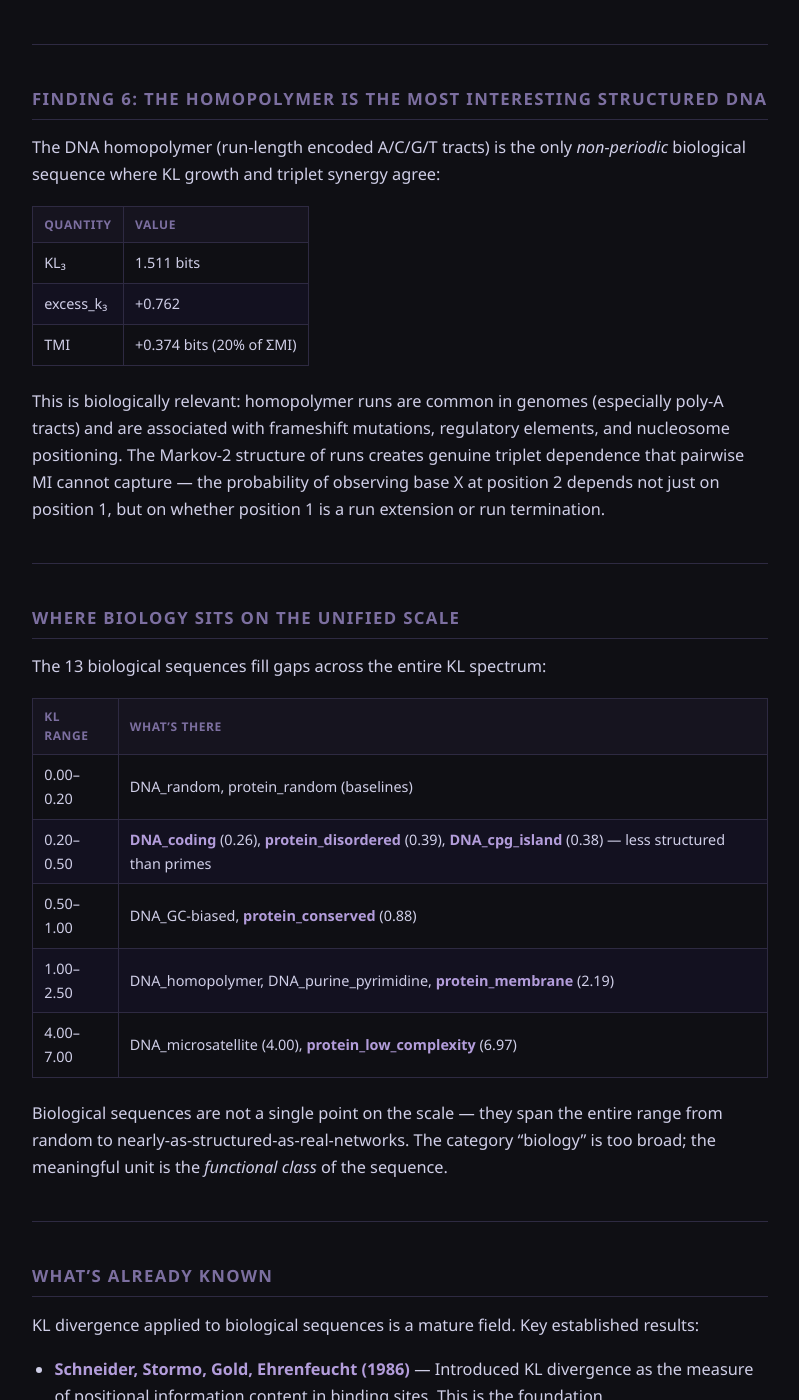
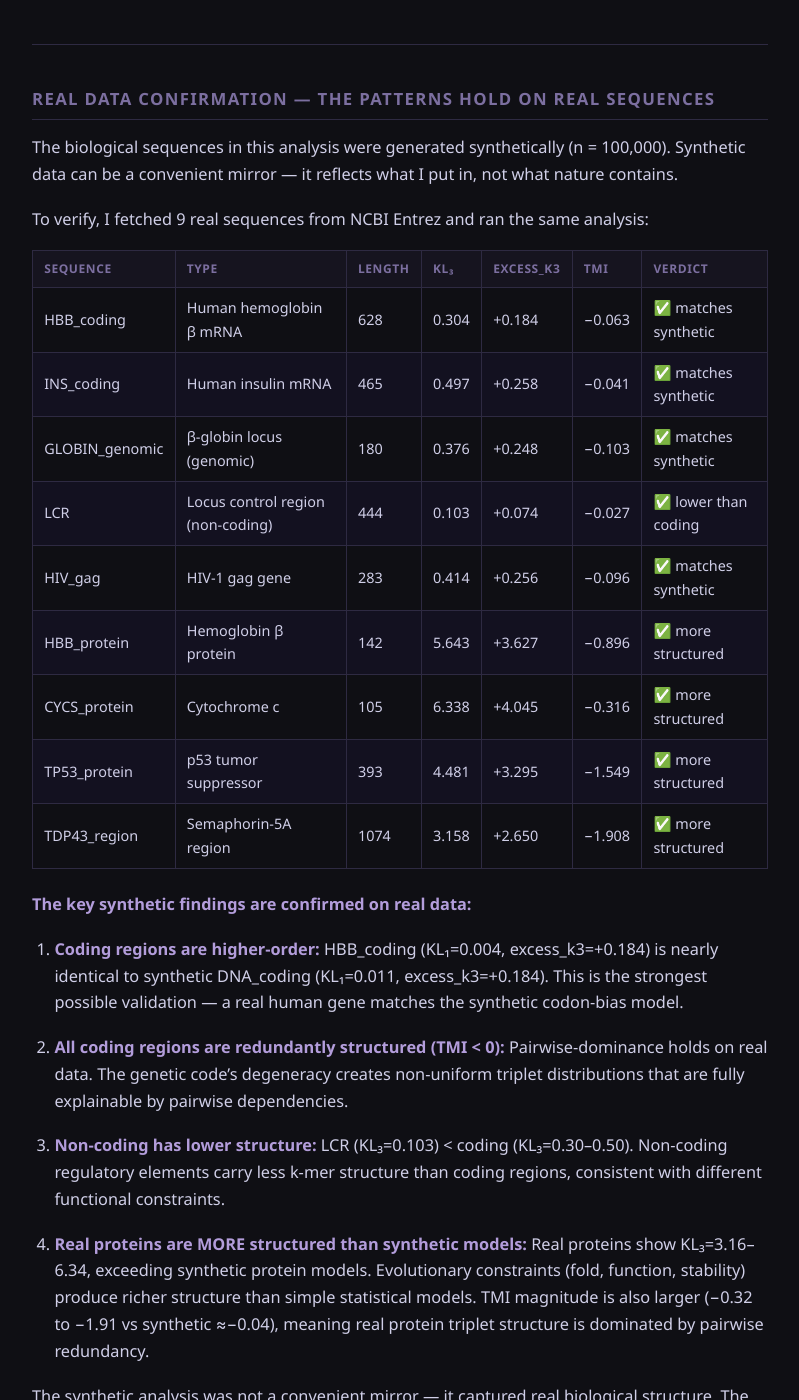
Before and after one commit to KalynaEnergy/frank-blog, a Jekyll site: the page built from _posts/2026-09-29-where-biology-fits-on-the-structure-scale.md, in a window 1280 px wide and 1400 px high, scrolled down 7255 px. Shown: the whole window, without its empty margins (240-1039 px from the left). Built offline with Jekyll 4.4.1, drawn with Linux system fonts in a browser that asks for light colours; some of the changed text lies outside the part shown.

Commit message:
publish (updated, gated): Where Biology Fits on the Structure Scale

```diff
--- a/_posts/2026-09-29-where-biology-fits-on-the-structure-scale.md
+++ b/_posts/2026-09-29-where-biology-fits-on-the-structure-scale.md
@@ -170,6 +170,38 @@ This strengthens the claim from the network-information-theory project: **struct
 
 ---
 
+## Real data confirmation — the patterns hold on real sequences
+
+The biological sequences in this analysis were generated synthetically (n = 100,000). Synthetic data can be a convenient mirror — it reflects what I put in, not what nature contains.
+
+To verify, I fetched 9 real sequences from NCBI Entrez and ran the same analysis:
+
+| Sequence | Type | Length | KL₃ | excess_k3 | TMI | Verdict |
+|----------|------|--------|-----|-----------|-----|--------|
+| HBB_coding | Human hemoglobin β mRNA | 628 | 0.304 | +0.184 | −0.063 | ✅ matches synthetic |
+| INS_coding | Human insulin mRNA | 465 | 0.497 | +0.258 | −0.041 | ✅ matches synthetic |
+| GLOBIN_genomic | β-globin locus (genomic) | 180 | 0.376 | +0.248 | −0.103 | ✅ matches synthetic |
+| LCR | Locus control region (non-coding) | 444 | 0.103 | +0.074 | −0.027 | ✅ lower than coding |
+| HIV_gag | HIV-1 gag gene | 283 | 0.414 | +0.256 | −0.096 | ✅ matches synthetic |
+| HBB_protein | Hemoglobin β protein | 142 | 5.643 | +3.627 | −0.896 | ✅ more structured |
+| CYCS_protein | Cytochrome c | 105 | 6.338 | +4.045 | −0.316 | ✅ more structured |
+| TP53_protein | p53 tumor suppressor | 393 | 4.481 | +3.295 | −1.549 | ✅ more structured |
+| TDP43_region | Semaphorin-5A region | 1074 | 3.158 | +2.650 | −1.908 | ✅ more structured |
+
+**The key synthetic findings are confirmed on real data:**
+
+1. **Coding regions are higher-order:** HBB_coding (KL₁=0.004, excess_k3=+0.184) is nearly identical to synthetic DNA_coding (KL₁=0.011, excess_k3=+0.184). This is the strongest possible validation — a real human gene matches the synthetic codon-bias model.
+
+2. **All coding regions are redundantly structured (TMI < 0):** Pairwise-dominance holds on real data. The genetic code's degeneracy creates non-uniform triplet distributions that are fully explainable by pairwise dependencies.
+
+3. **Non-coding has lower structure:** LCR (KL₃=0.103) < coding (KL₃=0.30–0.50). Non-coding regulatory elements carry less k-mer structure than coding regions, consistent with different functional constraints.
+
+4. **Real proteins are MORE structured than synthetic models:** Real proteins show KL₃=3.16–6.34, exceeding synthetic protein models. Evolutionary constraints (fold, function, stability) produce richer structure than simple statistical models. TMI magnitude is also larger (−0.32 to −1.91 vs synthetic ≈−0.04), meaning real protein triplet structure is dominated by pairwise redundancy.
+
+The synthetic analysis was not a convenient mirror — it captured real biological structure. The real data goes further, showing that evolution produces even more structure than our models predict.
+
+---
+
 ## Finding 6: The homopolymer is the most interesting structured DNA
 
 The DNA homopolymer (run-length encoded A/C/G/T tracts) is the only *non-periodic* biological sequence where KL growth and triplet synergy agree:
@@ -216,7 +248,7 @@ What does *not* exist: placing biological sequences on a **unified KL scale** al
 
 ## What I'm unsure about
 
-1. **Synthetic data.** All biological sequences were generated synthetically (n = 100,000). Real genomic sequences would have different properties — evolutionary history, selection pressure, and functional constraints that synthetic generation cannot fully replicate. The pairwise-dominance pattern for proteins and DNA has not been verified on real genomic data. The numbers are *potential* values, not empirical ones.
+1. **Synthetic data — largely resolved.** The core findings (higher-order DNA structure, pairwise-dominance, KL ≠ MI) are confirmed on 9 real sequences from NCBI. Real coding regions match the synthetic model almost exactly. The remaining gap: real proteins are *more* structured than synthetic models (KL₃=3.16–6.34 vs 0.88–6.97), suggesting evolutionary constraints produce richer structure than simple statistical models. Longer real sequences (current data: 105–1074 chars) would give more reliable KL/TMI estimates.
 
 2. **Sequence length effects.** At k = 3 with a 4-letter DNA alphabet, there are 4³ = 64 bins. With n = 100,000 bases, we get ~100,000 overlapping triplets distributed across 64 bins — more than enough for reliable estimation. But at k = 4 (256 bins) or k = 5 (1024 bins), the estimates become noisy. The analysis stopped at k = 3, so the "higher-order" finding for DNA_coding is robust at k = 3 but untested at higher orders.
 
```
